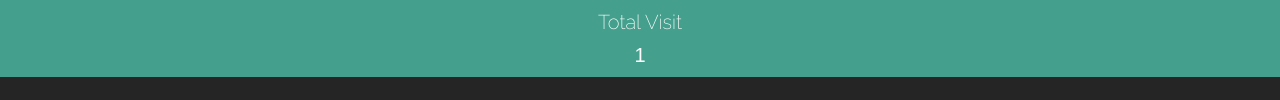
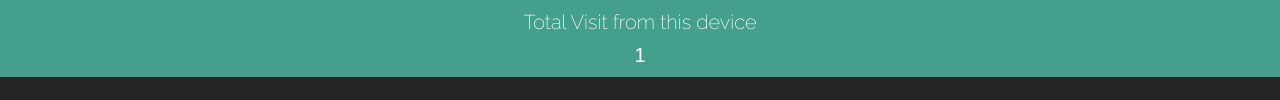
Before and after one commit to atiquehossain/atiquehossain.github.io, a plain HTML site: page index.html in a window 1280 px wide. Shown: the part 1008-1108 px from the top of the page. Drawn offline with Linux system fonts and the light colour scheme; files whose address does not match are found by name; a web font is replaced by a local one.

Commit message:
visit update

```diff
--- a/index.html
+++ b/index.html
@@ -236,7 +236,7 @@ devatique0@gmail.com
 </section>
 
   <!-- =================-about end ============== -->
-<div class="visit"> <p> Total Visit <div id="CounterVisitor"> </div> </p> </div>
+<div class="visit"> <p> Total Visit from this device <div id="CounterVisitor"> </div> </p> </div>
 
 
 
```
